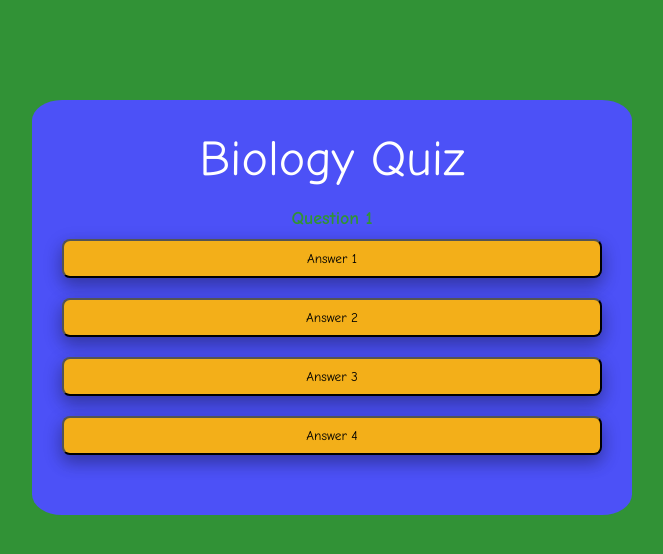
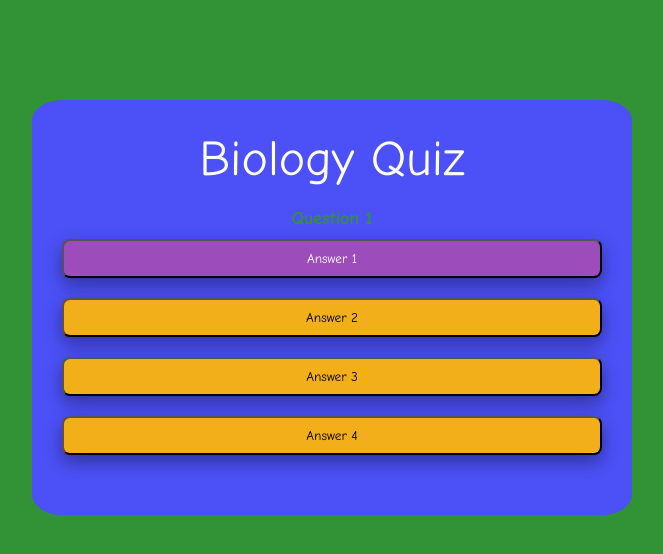
Before and after one commit to Viki-coding/Biology-Quiz, a plain HTML site: page index.html in a window 1280 px wide. In both pictures the pointer is over the button "Answer 1". Shown: the whole page, without its empty margins (308-971 px from the left). Drawn offline with Linux system fonts and the light colour scheme.

Commit message:
add styling to answer boxes and cursor hover

```diff
--- a/assets/css/style.css
+++ b/assets/css/style.css
@@ -8,9 +8,7 @@
     text-align: center;
 }
 
-
 /* Add fortnite background color to style sheet */
-
 body {
     background: #319236;
 }
@@ -44,8 +42,9 @@ body {
 }
 
 /* Add styling to answer buttons, use fortnite color palette */
-/* Box shadow inspired by W3 schools */
+/* Box shadow & pointer inspired by W3 schools */
 .btn {
+    cursor: pointer;
     background: #f3af19;
     color: black;
     font-weight: 450;
@@ -57,3 +56,9 @@ body {
     /* add curve to border of question buttons */
     border-radius: 8px;
 }
+
+/* create a hover effect when going over potential answers, re-created from W3 schools*/
+.btn:hover {
+    background: #9d4dbb;
+    color: white;
+}
```
